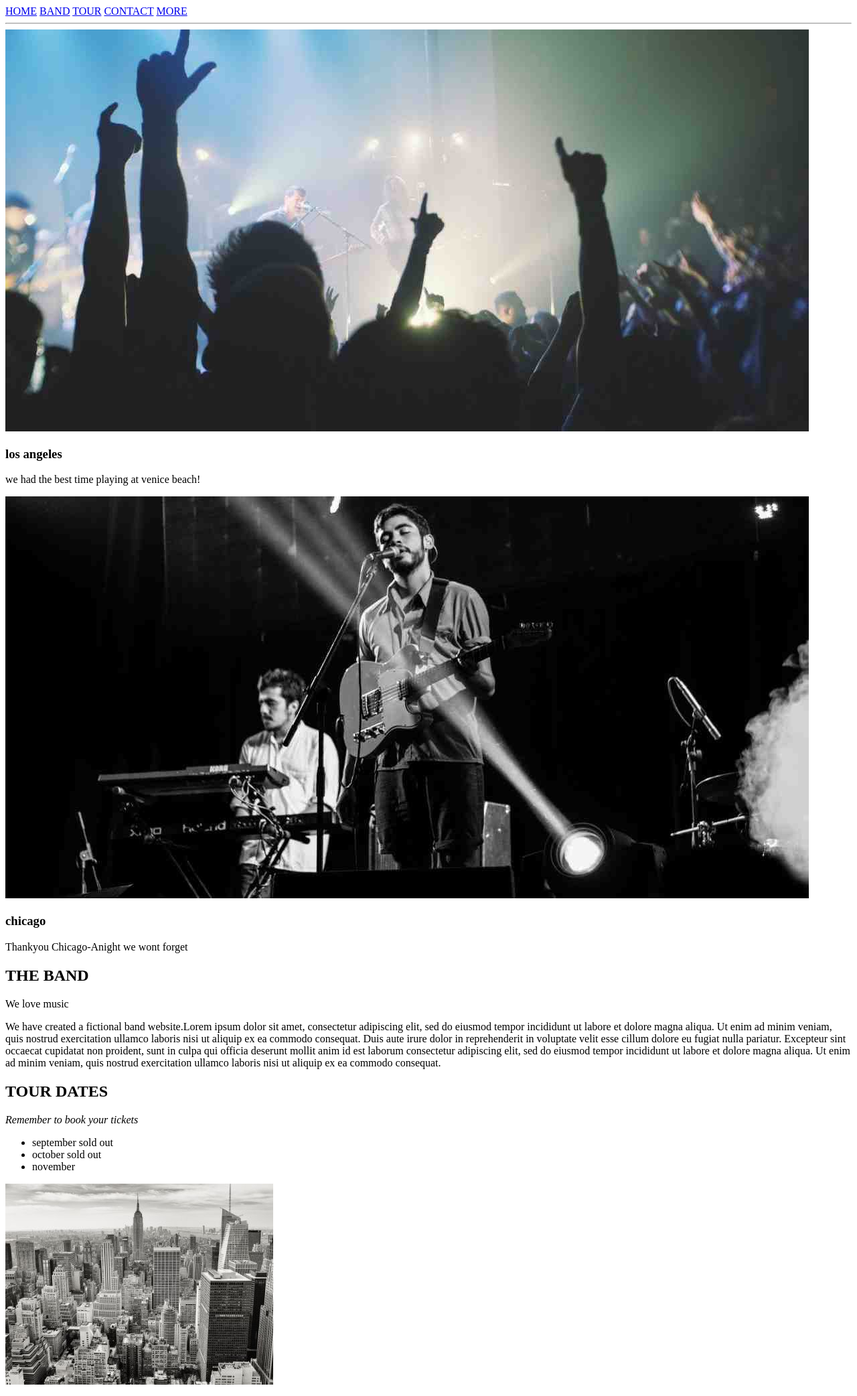
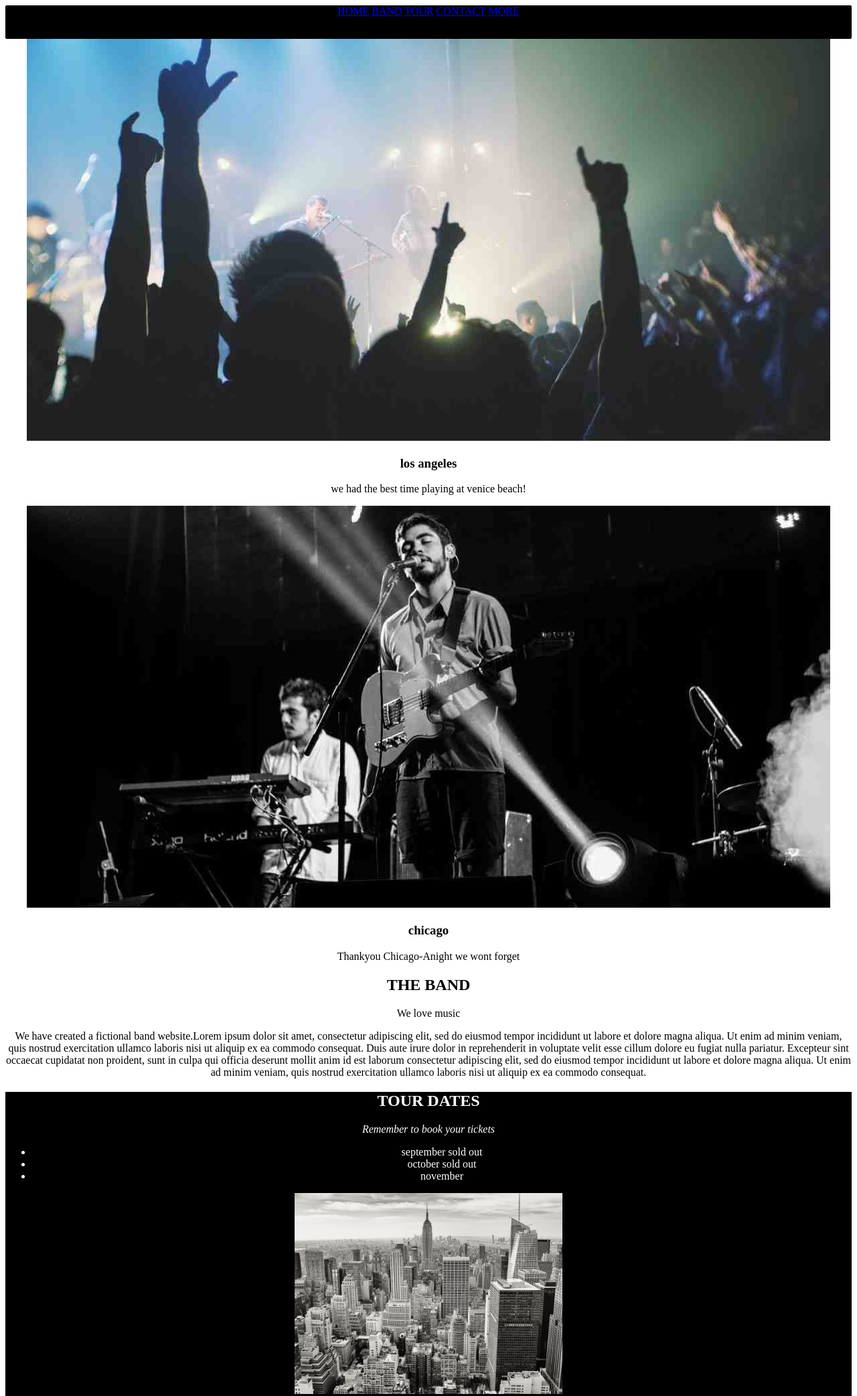
Before and after one commit to Aliyanawal/secondproj, a plain HTML site: page index.html in a window 1280 px wide. Shown: the top 2084 px of the page at 67% size. Drawn offline with Linux system fonts and the light colour scheme.

Commit message:
added:colours using css

```diff
--- a/index.html
+++ b/index.html
@@ -5,6 +5,7 @@
     <meta http-equiv="X-UA-Compatible" content="IE=edge">
     <meta name="viewport" content="width=device-width, initial-scale=1.0">
     <title>the band</title>
+    <link rel="stylesheet" href="styles.css">
 </head>
 <body>
     <div class="all">
@@ -14,7 +15,6 @@
         <a href= "#tour">TOUR</a>
         <a href= "#contact">CONTACT</a>
         <a href= "#more">MORE</a>
-        <hr>
 
 
     </div>
@@ -28,9 +28,9 @@
         <p>Thankyou Chicago-Anight we wont forget</p>
 
         <!--the band section-->
-        <h2><a id="band">THE BAND</a></h2>
-        <p>We love music</p>
-        <p>We have created a fictional band website.Lorem ipsum dolor sit amet, consectetur adipiscing elit, sed do eiusmod tempor incididunt ut labore et dolore magna aliqua. Ut enim ad minim veniam, quis nostrud exercitation ullamco laboris nisi ut aliquip ex ea commodo consequat. Duis aute irure dolor in reprehenderit in voluptate velit esse cillum dolore eu fugiat nulla pariatur. Excepteur sint occaecat cupidatat non proident, sunt in culpa qui officia deserunt mollit anim id est laborum consectetur adipiscing elit, sed do eiusmod tempor incididunt ut labore et dolore magna aliqua. Ut enim ad minim veniam, quis nostrud exercitation ullamco laboris nisi ut aliquip ex ea commodo consequat.</p>
+        <CENTER><h2><a id="band">THE BAND</a></h2></CENTER>
+        <CENTER><p>We love music</p></CENTER>
+        <CENTER><p>We have created a fictional band website.Lorem ipsum dolor sit amet, consectetur adipiscing elit, sed do eiusmod tempor incididunt ut labore et dolore magna aliqua. Ut enim ad minim veniam, quis nostrud exercitation ullamco laboris nisi ut aliquip ex ea commodo consequat. Duis aute irure dolor in reprehenderit in voluptate velit esse cillum dolore eu fugiat nulla pariatur. Excepteur sint occaecat cupidatat non proident, sunt in culpa qui officia deserunt mollit anim id est laborum consectetur adipiscing elit, sed do eiusmod tempor incididunt ut labore et dolore magna aliqua. Ut enim ad minim veniam, quis nostrud exercitation ullamco laboris nisi ut aliquip ex ea commodo consequat.</p></CENTER>
     </div>
     <!--the tour section-->
     <div class="tour">
@@ -41,8 +41,8 @@
             <li>october <span class="sold out">sold out</span></li>
             <li>november</li>
         </ul>
-    </div>
-    <div class="concert photos">
+
+
         <img src="ny.jpg">
         <h3>New York</h3>
         <h3 class="date">Fri 27 Nov 2016</h3>
--- a/styles.css
+++ b/styles.css
@@ -0,0 +1,23 @@
+div{
+    text-align: center;
+
+}
+div.top{
+    height: 50px;
+    text-align: center;
+    background-color: black;
+    color: white;
+    border-radius: 2px;
+}
+div.tour{
+    background-color: black;
+    color: white;
+}
+div.final image{
+    margin: 0%;
+}
+.final image::after{
+    content:"     " ;
+    font-size: 50px;
+    display: block;
+}
```
